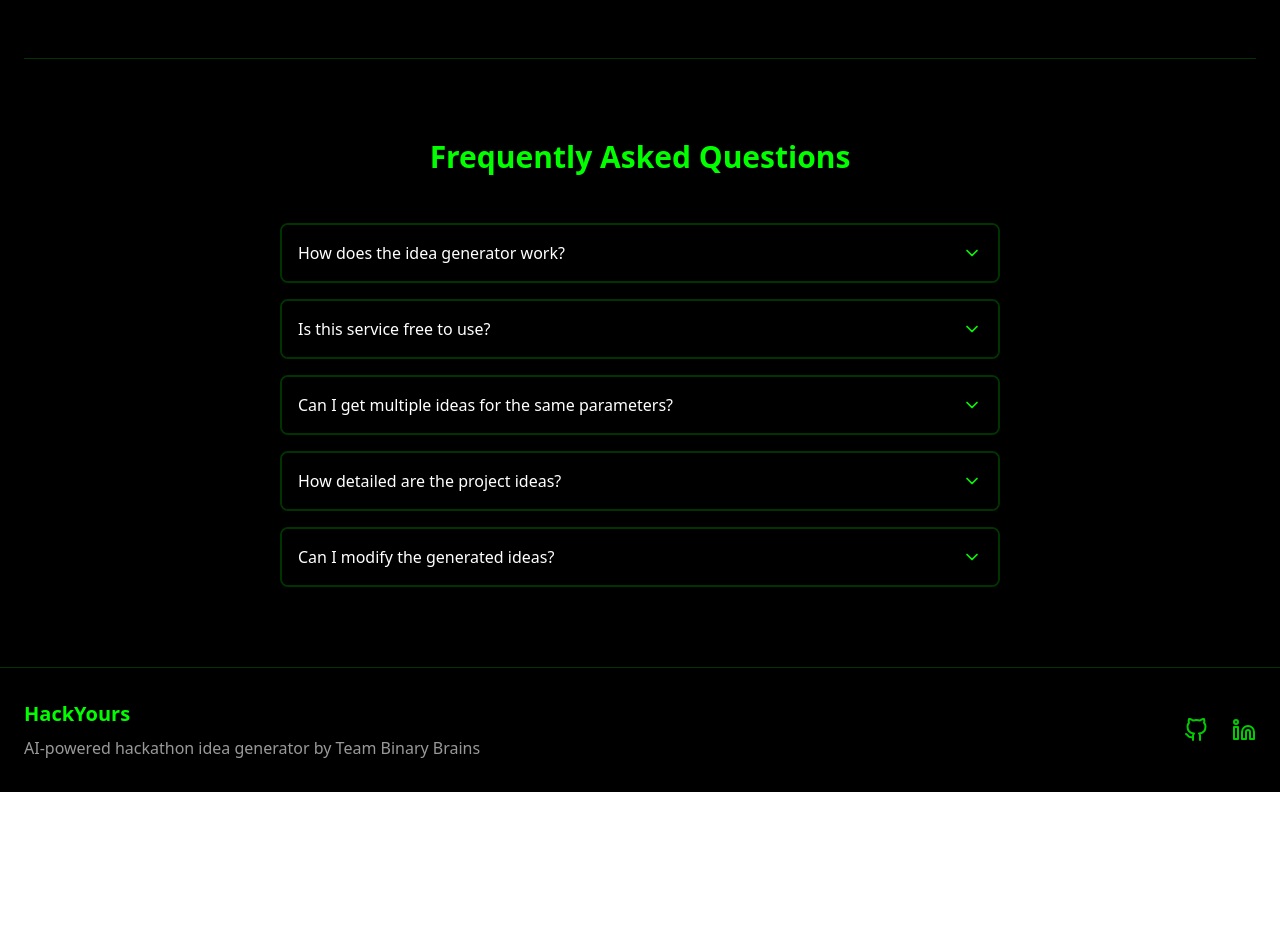
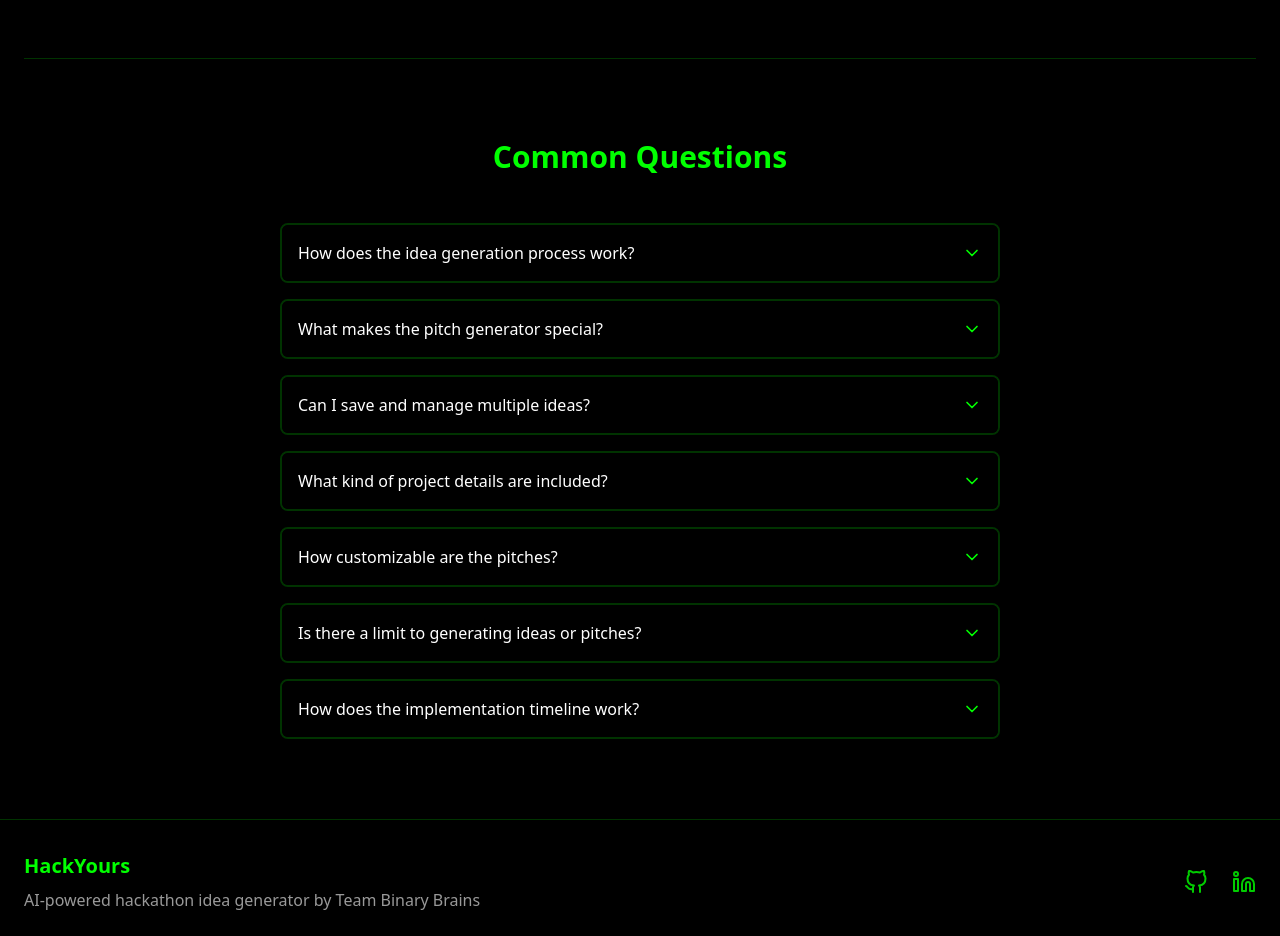
Before and after one commit to raghavxkatta/HackYours-BinaryBrains, a React (Vite) app: page / in a window 1280 px wide. Shown: the part 1360-2296 px from the top of the page. Before the commit the page ends 2152 px from the top, so only its background shows below. Built offline with nearby package versions, Linux system fonts and the light colour scheme; no server answers.

Commit message:
Added more FAQs

```diff
--- a/src/components/Faq.jsx
+++ b/src/components/Faq.jsx
@@ -7,24 +7,32 @@ const FAQ = () => {
 
     const faqs = [
         {
-            question: "How does the idea generator work?",
-            answer: "Our AI-powered generator analyzes your input parameters like theme, tech stack, and team size to create customized project ideas perfect for hackathons."
+            question: "How does the idea generation process work?",
+            answer: "Our AI analyzes your input parameters (theme, tech stack, team size) and uses the Gemini API to generate unique project ideas tailored to hackathons. Each idea comes with detailed features, architecture, and timeline."
         },
         {
-            question: "Is this service free to use?",
-            answer: "Yes, the basic idea generation service is completely free to use. We may introduce premium features in the future."
+            question: "What makes the pitch generator special?",
+            answer: "The pitch generator creates compelling presentations by understanding your project's core features. You can customize the tone (storytelling, formal, funny), duration, and language to match your presentation needs."
         },
         {
-            question: "Can I get multiple ideas for the same parameters?",
-            answer: "Absolutely! You can generate multiple different ideas with the same parameters to explore various possibilities."
+            question: "Can I save and manage multiple ideas?",
+            answer: "Yes! You can save both ideas and pitches to your account. Access them anytime from the My Ideas section, where you can view, copy, or delete them as needed."
         },
         {
-            question: "How detailed are the project ideas?",
-            answer: "Each idea includes a project title, description, key features, technical architecture, and implementation timeline breakdown."
+            question: "What kind of project details are included?",
+            answer: "Each generated idea includes: project title, overview, key features, technical architecture, implementation timeline, innovation factors, potential challenges, and winning potential analysis."
         },
         {
-            question: "Can I modify the generated ideas?",
-            answer: "Yes, the generated ideas are starting points. You're encouraged to modify and adapt them to better suit your team's needs."
+            question: "How customizable are the pitches?",
+            answer: "Highly customizable! Choose between different presentation styles, durations (30 seconds to 2 minutes), and languages. The pitch adapts to highlight your project's unique value proposition."
+        },
+        {
+            question: "Is there a limit to generating ideas or pitches?",
+            answer: "No limits! Generate as many ideas and pitches as you need. Each generation provides unique results, helping you explore different possibilities for your hackathon project."
+        },
+        {
+            question: "How does the implementation timeline work?",
+            answer: "We break down the project into practical phases, considering your team size and hackathon duration. This helps you stay organized and ensures efficient project completion within the deadline."
         }
     ];
 
@@ -32,7 +40,7 @@ const FAQ = () => {
         <section className="py-20 bg-black">
             <div className="max-w-3xl mx-auto px-6">
                 <h2 className="text-3xl font-bold text-center mb-12 text-[#01FF00]">
-                    Frequently Asked Questions
+                    Common Questions
                 </h2>
 
                 <div className="space-y-4">
```
